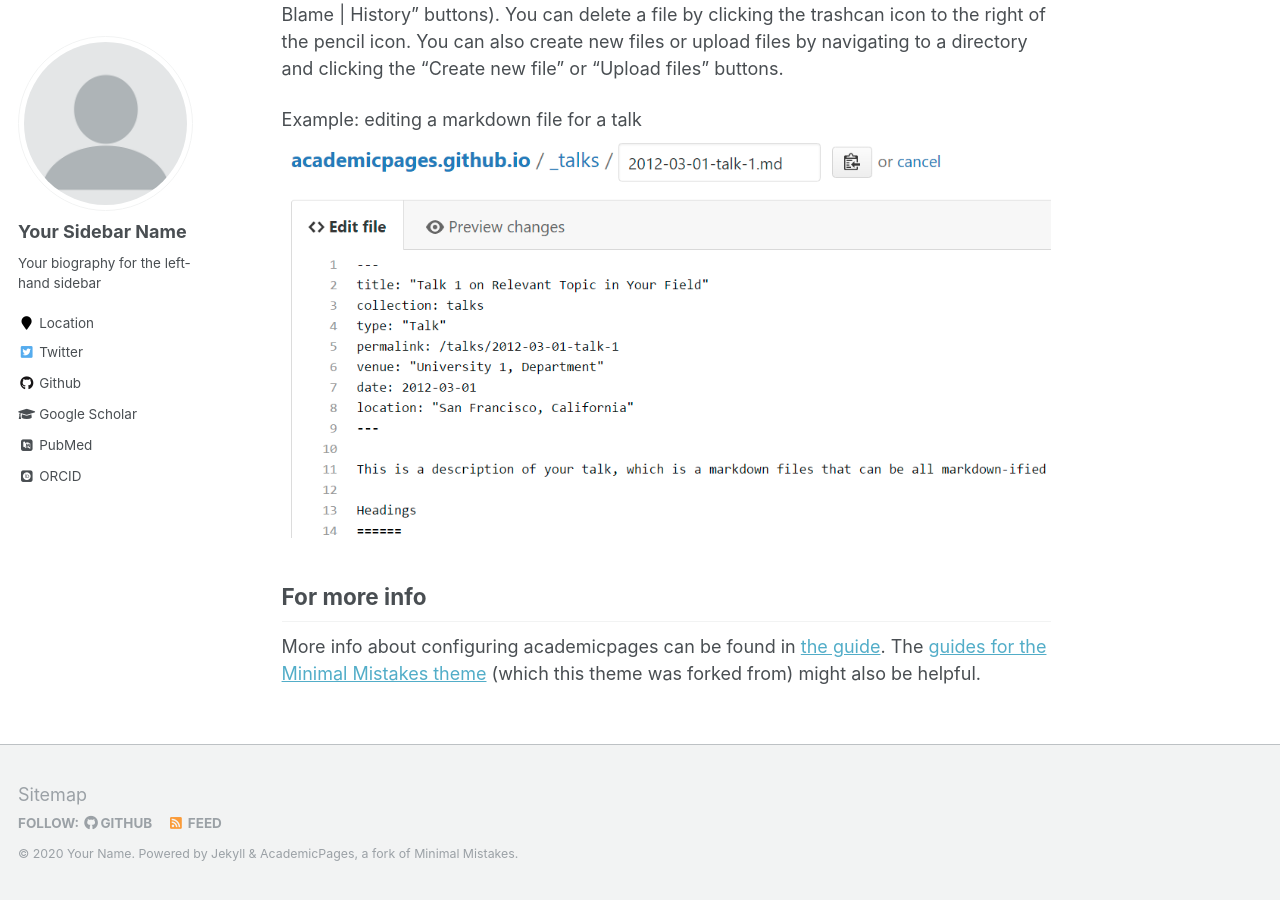
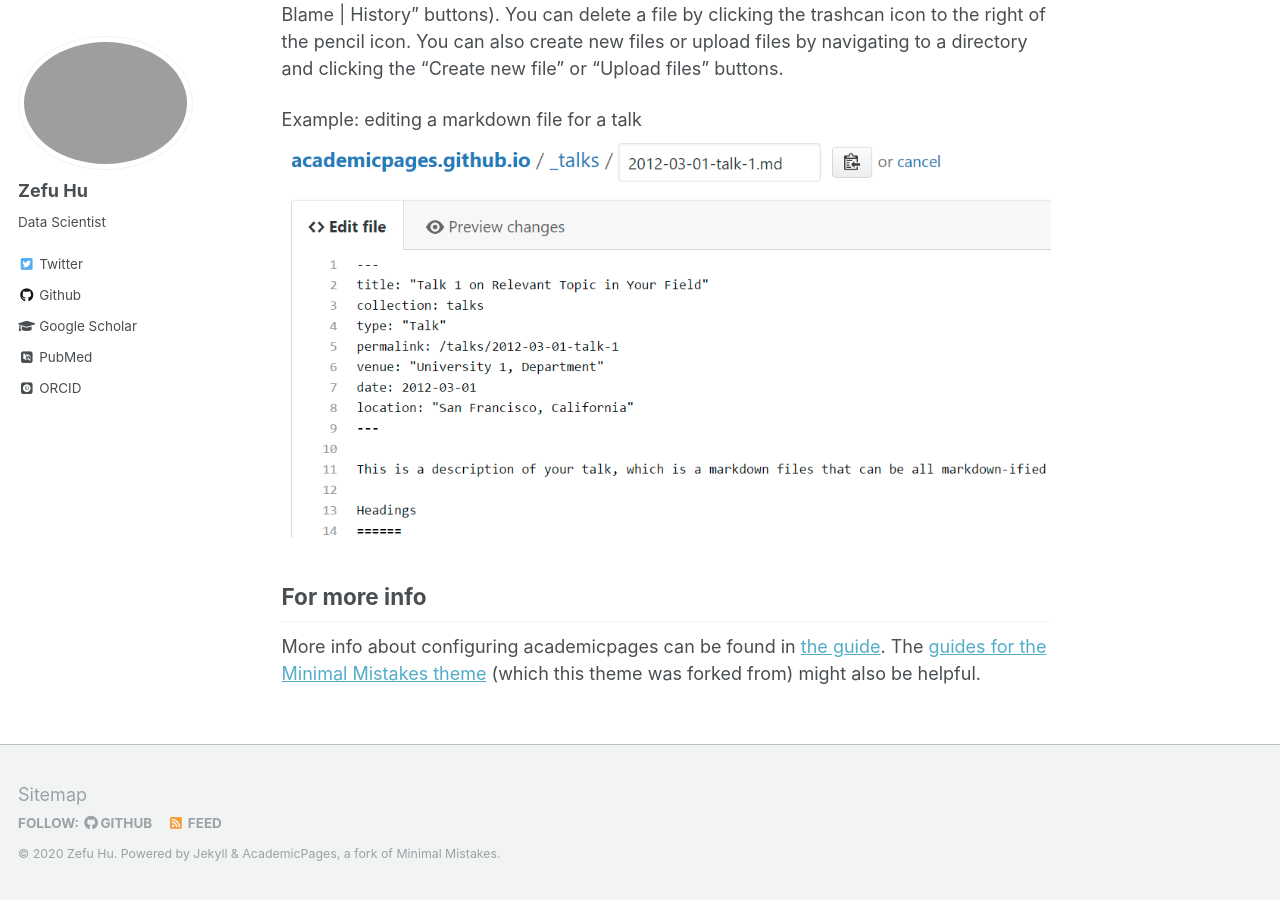
Before and after one commit to Superhzf/Superhzf.github.io, a Jekyll site: the page built from _pages/about.md, in a window 1280 px wide and 900 px high, scrolled down 2463 px. Built offline with Jekyll 4.4.1, drawn with Linux system fonts in a browser that asks for light colours; some web fonts are replaced.

Commit message:
type: doc
Add gitignore file and update yml file

```diff
--- a/_config.yml
+++ b/_config.yml
@@ -9,9 +9,9 @@
 locale                   : "en-US"
 title                    : "Your Name / Site Title"
 title_separator          : "-"
-name                     : &name "Your Name"
-description              : &description "personal description"
-url                      : https://academicpages.github.io # the base hostname & protocol for your site e.g. "https://mmistakes.github.io"
+name                     : &name "Zefu Hu"
+description              : &description "Data Scientist"
+url                      : https://Superhzf.github.io # the base hostname & protocol for your site e.g. "https://mmistakes.github.io"
 baseurl                  : "" # the subpath of your site, e.g. "/blog"
 repository               : "academicpages/academicpages.github.io"
 teaser                   :  # filename of teaser fallback teaser image placed in /images/, .e.g. "500x300.png"
@@ -80,10 +80,10 @@ analytics:
 
 # Site Author
 author:
-  name             : "Your Sidebar Name"
-  avatar           : "profile.png"
-  bio              : "Your biography for the left-hand sidebar"
-  location         : "Location"
+  name             : "Zefu Hu"
+  avatar           : "zefu_profile.png"
+  bio              : "Data Scientist"
+  location         : # "Location"
   employer         :
   pubmed           : "https://www.ncbi.nlm.nih.gov/pubmed/?term=john+snow"
   googlescholar    : "http://yourfullgooglescholarurl.com"
```
